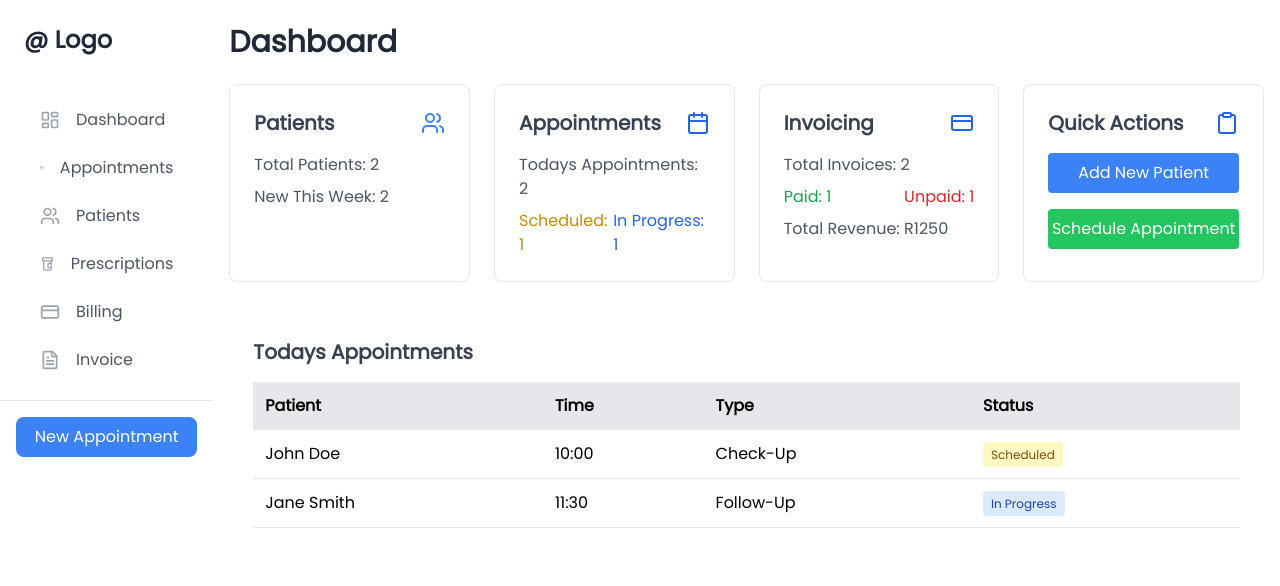
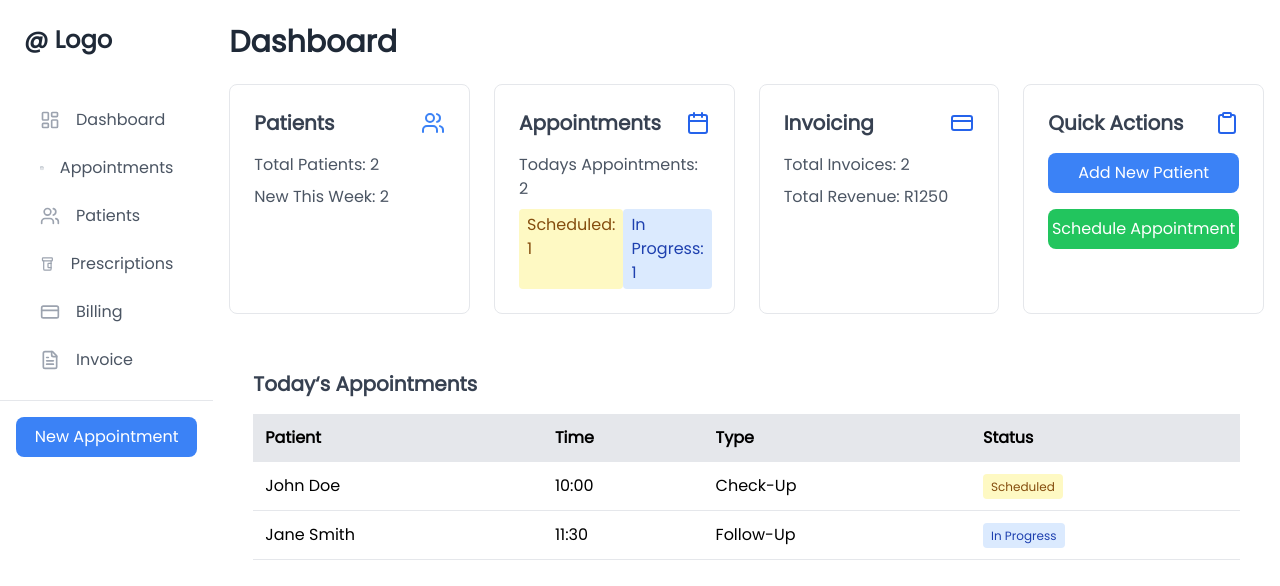
Before and after one commit to Sean-Thomo/ubuntu-health, a Next.js app in the folder Frontend/: page /dashboard in a window 1280 px wide. Shown: the top 586 px of the page. Built offline with nearby package versions, Linux system fonts and the light colour scheme.

Commit message:
FIX: finalize UI design for dashboard

```diff
--- a/Frontend/app/components/Dashboard.tsx
+++ b/Frontend/app/components/Dashboard.tsx
@@ -20,7 +20,6 @@ interface Invoice {
 	id: string;
 	patientName: string;
 	amount: number;
-	status: "Paid" | "Unpaid";
 }
 
 const Dashboard: React.FC = () => {
@@ -52,8 +51,8 @@ const Dashboard: React.FC = () => {
 	]);
 
 	const [invoices] = useState<Invoice[]>([
-		{ id: "inv1", patientName: "John Doe", amount: 500, status: "Unpaid" },
-		{ id: "inv2", patientName: "Jane Smith", amount: 750, status: "Paid" },
+		{ id: "inv1", patientName: "John Doe", amount: 500 },
+		{ id: "inv2", patientName: "Jane Smith", amount: 750 },
 	]);
 
 	return (
@@ -86,11 +85,11 @@ const Dashboard: React.FC = () => {
 							Todays Appointments: {appointments.length}
 						</p>
 						<div className="flex justify-between">
-							<span className="text-yellow-600">
+							<span className="px-2 py-1 rounded bg-yellow-100 text-yellow-800">
 								Scheduled:{" "}
 								{appointments.filter((a) => a.status === "Scheduled").length}
 							</span>
-							<span className="text-blue-600">
+							<span className="px-2 py-1 rounded bg-blue-100 text-blue-800">
 								In Progress:{" "}
 								{appointments.filter((a) => a.status === "In Progress").length}
 							</span>
@@ -106,14 +105,6 @@ const Dashboard: React.FC = () => {
 					</div>
 					<div className="space-y-2">
 						<p className="text-gray-600">Total Invoices: {invoices.length}</p>
-						<div className="flex justify-between">
-							<span className="text-green-600">
-								Paid: {invoices.filter((i) => i.status === "Paid").length}
-							</span>
-							<span className="text-red-600">
-								Unpaid: {invoices.filter((i) => i.status === "Unpaid").length}
-							</span>
-						</div>
 						<p className="text-gray-600">
 							Total Revenue: R
 							{invoices.reduce((sum, inv) => sum + inv.amount, 0)}
@@ -131,7 +122,7 @@ const Dashboard: React.FC = () => {
 					</div>
 					<div className="space-y-4">
 						<button
-							className="w-full bg-blue-500 text-white py-2 rounded hover:bg-blue-600 transition"
+							className="w-full bg-blue-500 text-white py-2 rounded-lg hover:bg-blue-600 transition"
 							onClick={() => {
 								// TODO Add New Patient logic
 							}}
@@ -139,7 +130,7 @@ const Dashboard: React.FC = () => {
 							Add New Patient
 						</button>
 						<button
-							className="w-full bg-green-500 text-white py-2 rounded hover:bg-green-600 transition"
+							className="w-full bg-green-500 text-white py-2 rounded-lg hover:bg-green-600 transition"
 							onClick={() => {
 								// TODO Schedule Appointment logic
 							}}
@@ -153,7 +144,7 @@ const Dashboard: React.FC = () => {
 			{/* Recent Appointments Table */}
 			<div className="mt-8 rounded-lg p-6">
 				<h2 className="text-xl font-semibold text-gray-700 mb-4">
-					Todays Appointments
+					Today&lsquo;s Appointments
 				</h2>
 				<table className="w-full rounded-t-lg">
 					<thead className="bg-gray-200 ">
```
